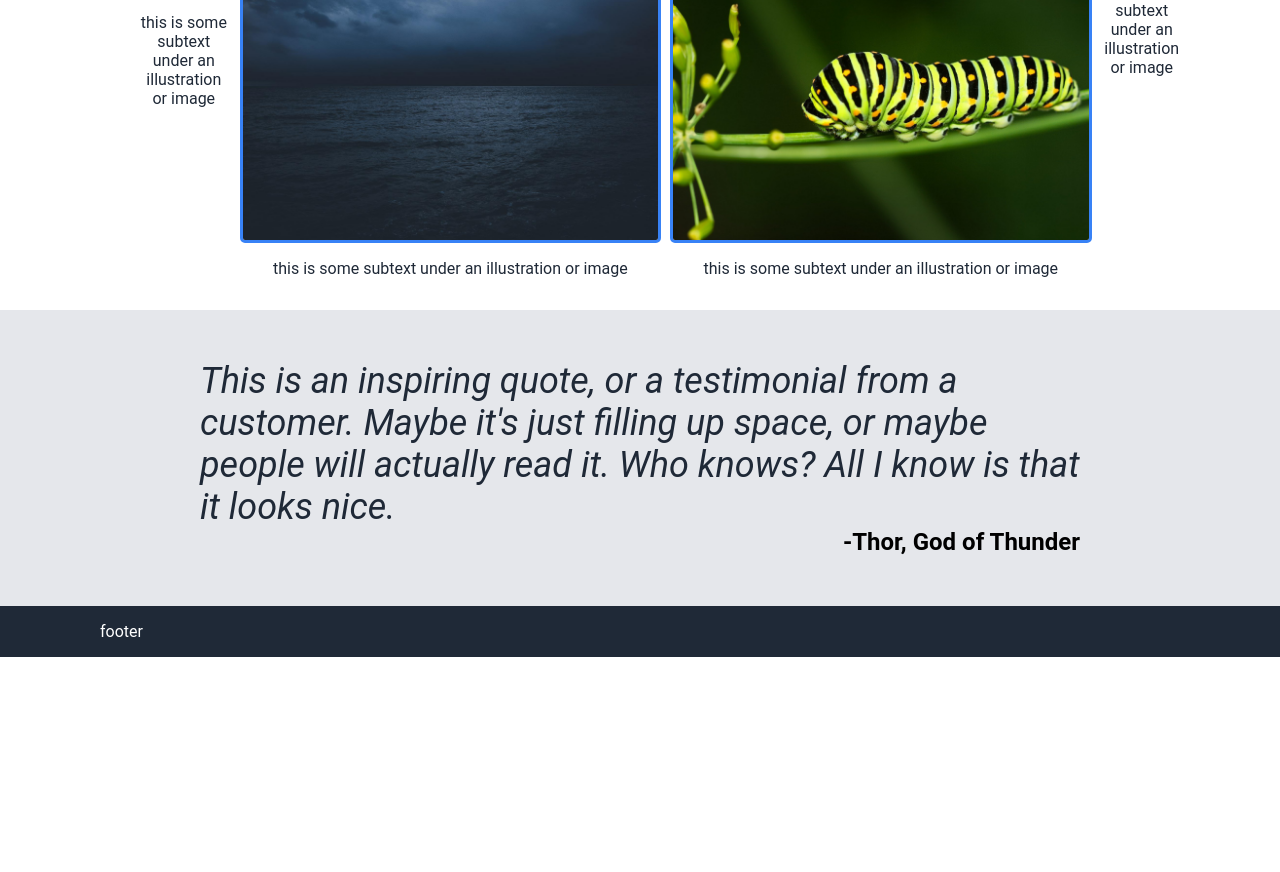
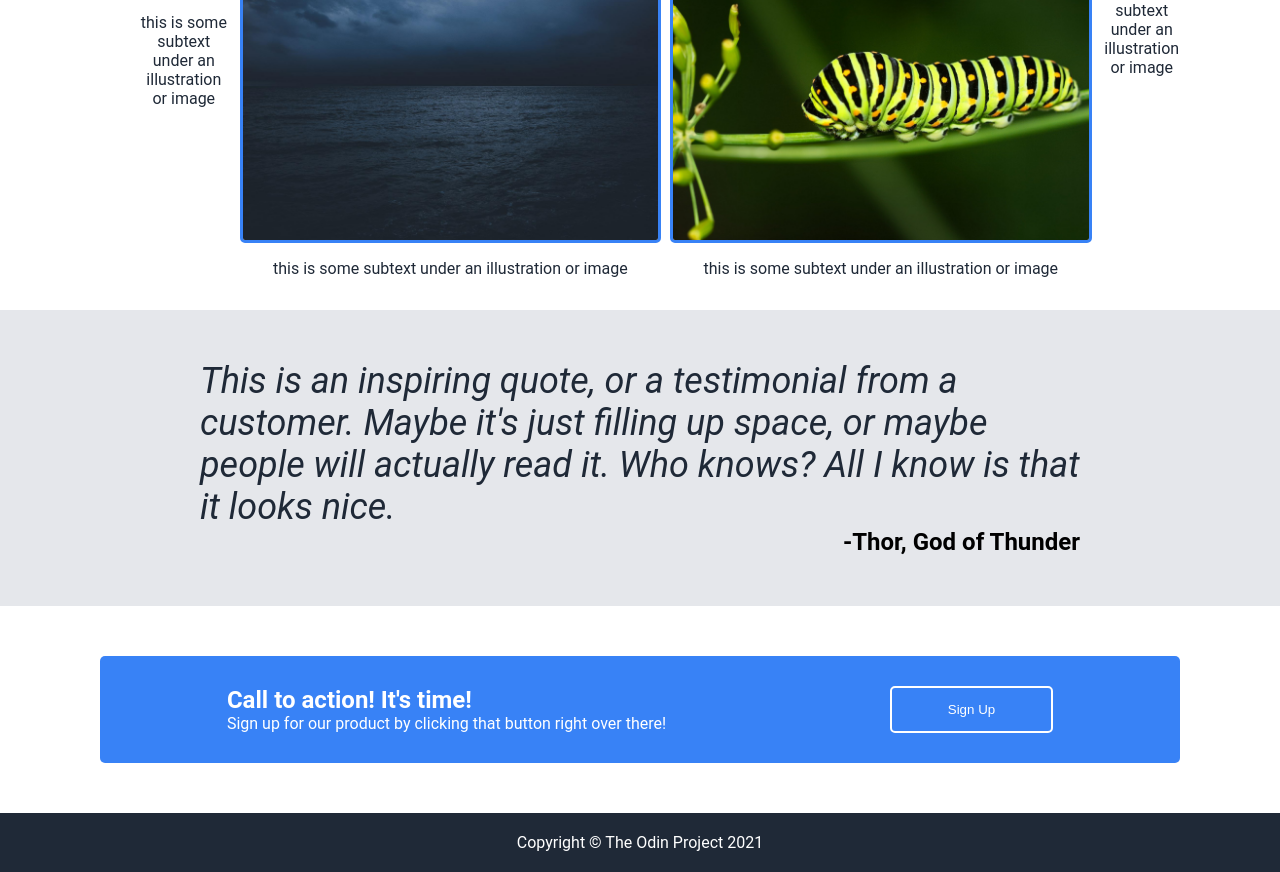
Before and after one commit to andrew-chen986/odin-landing-page, a plain HTML site: page index.html in a window 1280 px wide. Shown: the part 453-1325 px from the top of the page. Before the commit the page ends 1110 px from the top, so only its background shows below. Drawn offline with Linux system fonts and the light colour scheme.

Commit message:
Finish Call-t-Action and Footer Sections

```diff
--- a/index.html
+++ b/index.html
@@ -23,7 +23,7 @@
                 <div class="hero-text">
                     <div class="main">This website is awesome</div>
                     <div class="sub">This website has some subtext that goes here under the main title. It's smaller font and the color is lower contrast</div>
-                    <button>Sign up</button>
+                    <button><a href="">Sign up</a></button>
                 </div>
 
                 <div class="hero-img">
@@ -60,8 +60,18 @@
                 <div class="quote-author">-Thor, God of Thunder</div>
             </div>
 
+            <div class="call-to-action">
+                <div class="container">
+                    <div class="text">
+                        <div class="main">Call to action! It's time!</div>
+                        <div>Sign up for our product by clicking that button right over there!</div>
+                    </div>
+                    <button><a href="">Sign Up</a></button>
+                </div>
+            </div>
+
             <div class="footer">
-                <p>footer</p>
+                Copyright &copy The Odin Project 2021
             </div>
         </div>
     </body>
--- a/styles.css
+++ b/styles.css
@@ -11,6 +11,8 @@ ul {
 a {
     text-decoration: none;
     color: white;
+    padding: 12px 16px;
+    margin: -12px -16px;
 }
 
 .base {
@@ -161,3 +163,45 @@ a {
     font-weight: bold;
     font-size: 24px;
 }
+
+/* Call-to-Action Styling */
+
+.call-to-action .container {
+    display: flex;
+    justify-content: space-around;
+    background-color:#3882f6;
+    padding: 30px 15px;
+    margin: 50px 100px;
+    border-radius: 5px;
+}
+
+.call-to-action .text {
+    display: flex;
+    flex-direction: column;
+    color: white;
+}
+
+.call-to-action .text .main {
+    font-size: 24px;
+    font-weight: bold;
+}
+
+.call-to-action button {
+    display: flex;
+    flex: 0.25;
+    max-width: 25%;
+    justify-content: center;
+    align-items: center;
+    background-color: #3882f6;
+    color: white;
+    padding: 5px;
+    border: 2px solid white;
+    border-radius: 5px;
+}
+
+/* Footer Styling */
+
+.footer {
+    text-align: center;
+    padding: 20px;
+}
```
